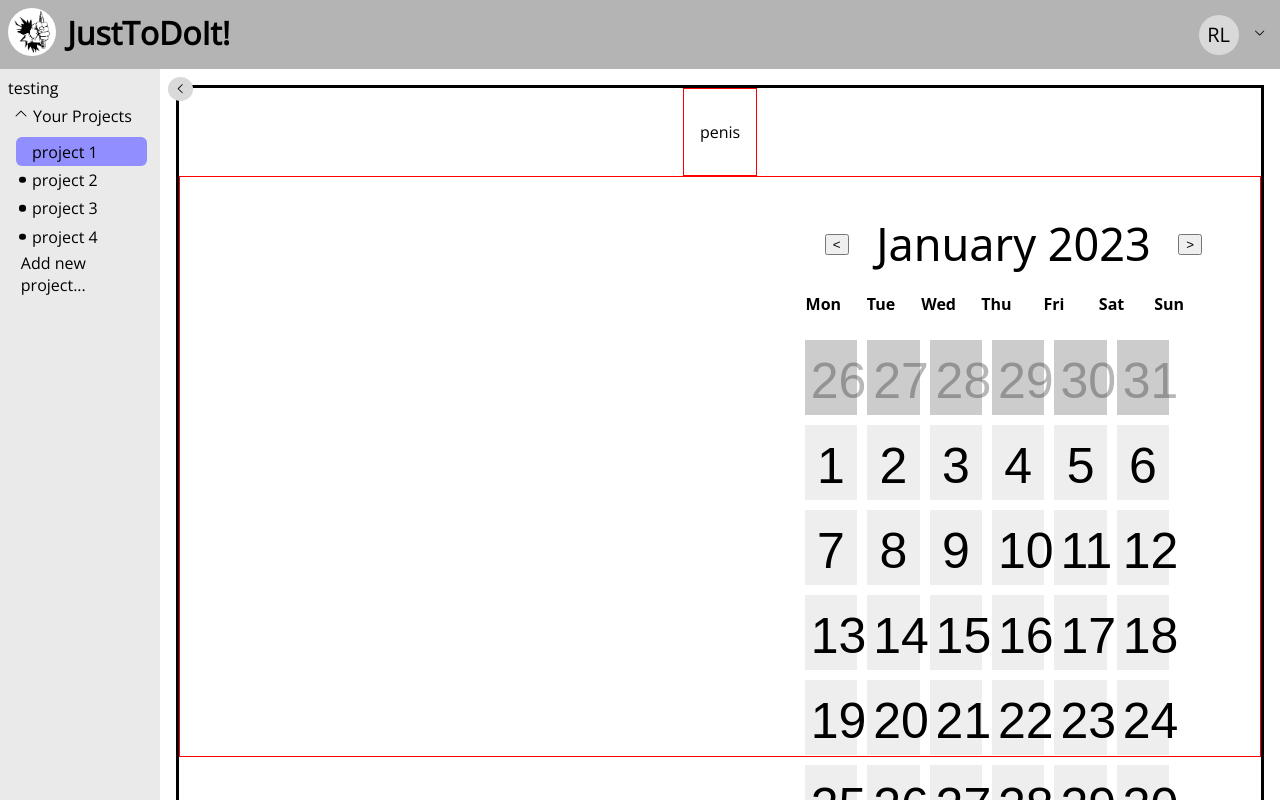
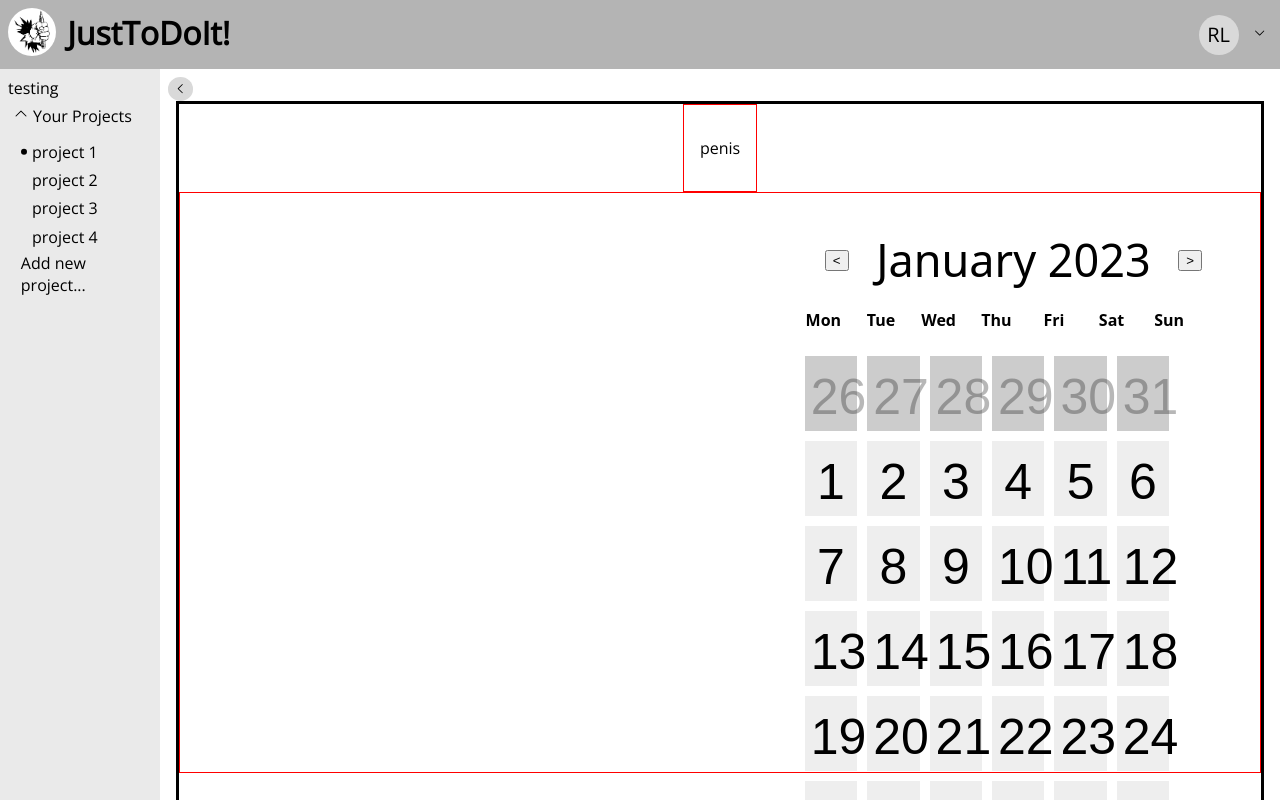
Before and after one commit to TotoalNormie/taskManegment, a React (Vite) app: page /1 in a window 1280 px wide. Shown: the top 800 px of the page. Built offline with nearby package versions, Linux system fonts and the light colour scheme.

Commit message:
small stuff

```diff
--- a/src/components/Login.jsx
+++ b/src/components/Login.jsx
@@ -1,4 +1,4 @@
-import { User, Lock} from "@phosphor-icons/react";
+import { User, Lock } from '@phosphor-icons/react';
 import '../style/Login.css';
 import makeRequest from '../functions/makeAPIRequest';
 import { useNavigate } from 'react-router-dom';
@@ -43,10 +43,9 @@ const Login = () => {
 		<form>
 			<div className='LoginDiv'>
 				<div className='inputContainer'>
-					<img src={username_Logo} alt='username_Logo' className='logo2' />
+					<User className='logo2' />
 					<input
 						type='text'
-						id='usernameInput'
 						className='border-bottom-input'
 						placeholder='Username'
 						value={username}
@@ -54,10 +53,9 @@ const Login = () => {
 					/>
 				</div>
 				<div className='inputContainer'>
-				<Lock className='logo2'/>
+					<Lock className='logo2' />
 					<input
 						type='password'
-						id='passwordInput'
 						className='border-bottom-input'
 						placeholder='Password'
 						value={password}
--- a/src/components/Sidebar.jsx
+++ b/src/components/Sidebar.jsx
@@ -28,7 +28,7 @@ const Sidebar = () => {
 	)
 		return null;
 
-	useEffect(() => {}, []);
+	// useEffect(() => {}, []);
 
 	return (
 		<div className='wrapper'>
--- a/src/components/Signup.jsx
+++ b/src/components/Signup.jsx
@@ -1,5 +1,5 @@
 import '../style/Login.css';
-import { User, Lock, CheckCircle } from "@phosphor-icons/react";
+import { User, Lock, CheckCircle } from '@phosphor-icons/react';
 import makeRequest from '../functions/makeAPIRequest';
 import { useNavigate } from 'react-router-dom';
 import { useState } from 'react';
@@ -49,10 +49,9 @@ const Signup = () => {
 		<form>
 			<div className='LoginDiv'>
 				<div className='inputContainer'>
-					<User className='logo2'/>
+					<User className='logo2' />
 					<input
 						type='text'
-						id='inputField'
 						className='border-bottom-input'
 						placeholder='Username'
 						value={username}
@@ -60,10 +59,9 @@ const Signup = () => {
 					/>
 				</div>
 				<div className='inputContainer'>
-				<Lock className='logo2'/>
+					<Lock className='logo2' />
 					<input
-						type='text'
-						id='inputField'
+						type='password'
 						className='border-bottom-input'
 						placeholder='Password'
 						value={password}
@@ -71,10 +69,9 @@ const Signup = () => {
 					/>
 				</div>
 				<div className='inputContainer'>
-				<CheckCircle className='logo2'/>
+					<CheckCircle className='logo2' />
 					<input
-						type='text'
-						id='inputField'
+						type='password'
 						className='border-bottom-input'
 						placeholder='Confirm Password'
 						value={confirmPass}
--- a/src/style/App.css
+++ b/src/style/App.css
@@ -43,6 +43,7 @@ body {
 	& > main {
 		grid-row: 2 / span 1;
 		grid-column: 2 / span 1;
+		padding: 2rem 1rem;
 	}
 
 	& > nav {
--- a/src/style/Login.css
+++ b/src/style/Login.css
@@ -1,11 +1,3 @@
-body {
-	margin: 0;
-	padding: 0;
-	font-family: 'Noto Sans', Arial, sans-serif;
-}
-
-@import url('https://fonts.googleapis.com/css2?family=Noto+Sans:wght@400;700&display=swap');
-
 .inputContainer {
 	position: relative;
 	display: flex;
--- a/src/style/Sidebar.css
+++ b/src/style/Sidebar.css
@@ -34,31 +34,28 @@ nav {
 		position: relative;
 		&::before {
 			content: '';
-			/* font-size: 1.5em; */
-			position: absolute;
-			width: 0.4rem;
-			aspect-ratio: 1 / 1;
-			border-radius: 50%;
-			background-color: black;
-			left: 0.2em;
-			top: 50%;
+			background-color: transparent;
 			transition: background-color 0.4s ease;
-
-			transform: translateY(-50%);
 		}
 		&::marker {
 			content: '';
 		}
 		&:hover {
 			background-color: #dddddd;
-			&::before {
-				background-color: transparent;
-			}
 		}
 		&.active {
-			background-color: var(--main-color);
+			/* background-color: var(--main-color); */
 			&::before {
-				background-color: transparent;
+				content: '';
+				/* font-size: 1.5em; */
+				position: absolute;
+				width: 0.4rem;
+				aspect-ratio: 1 / 1;
+				border-radius: 50%;
+				background-color: black;
+				left: 0.3em;
+				top: 50%;
+				transform: translateY(-50%);
 			}
 		}
 	}
```
